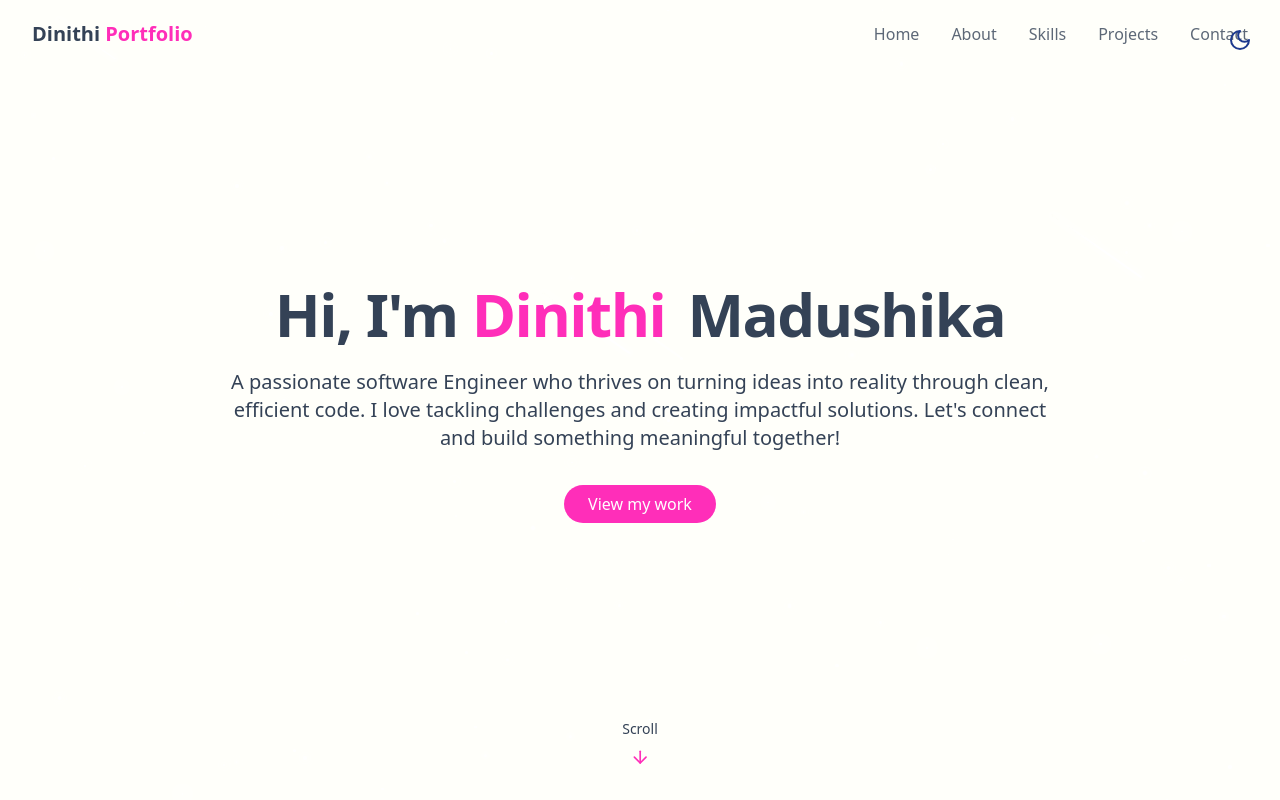
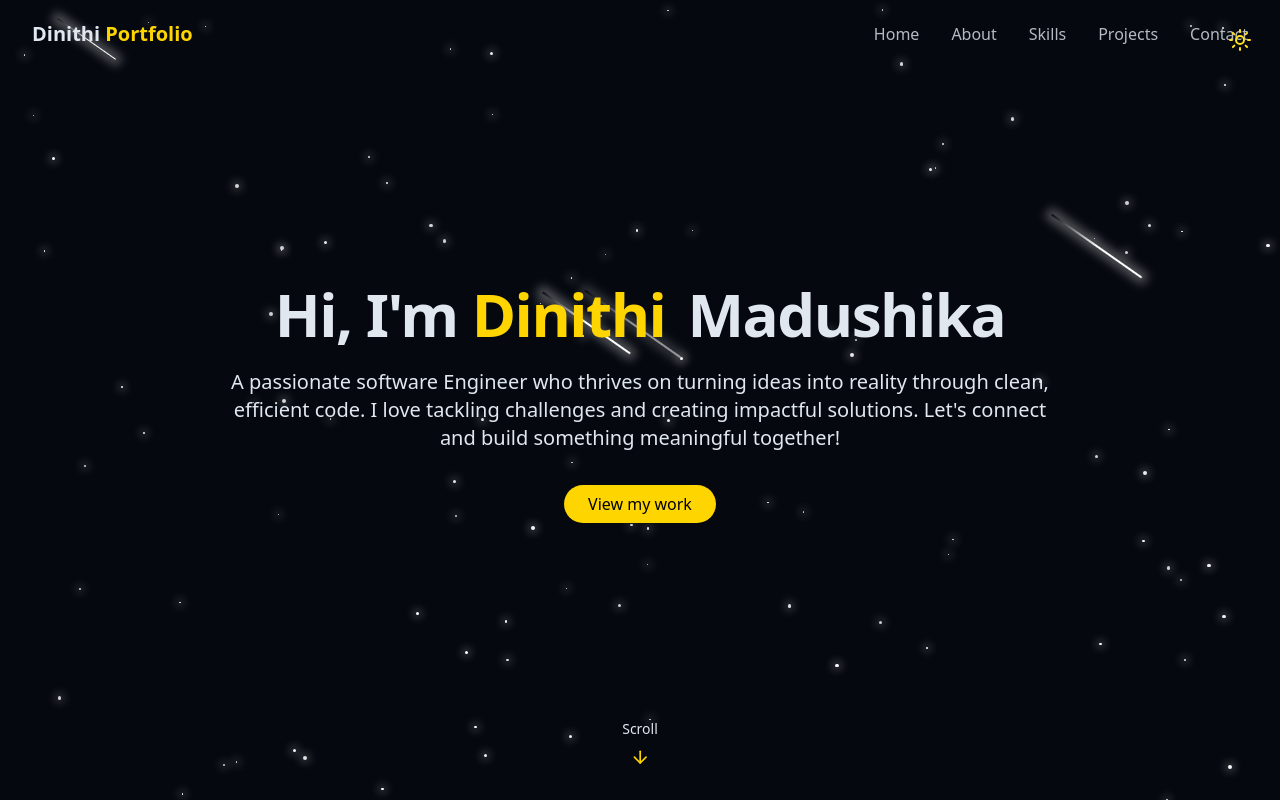
Before and after one commit to Dinithi2001/PORTFOLIO, a React (Vite) app: page / in a window 1280 px wide. Shown: the top 800 px of the page. Built offline with nearby package versions, Linux system fonts and the light colour scheme.

Commit message:
again change styles

```diff
--- a/src/components/StarBackground.jsx
+++ b/src/components/StarBackground.jsx
@@ -1,6 +1,7 @@
 import { useEffect, useState } from "react"
 
 export const StarBackground = () => {
+
     const [stars, setStars] = useState([]);
     const [meteors, setMeteors] = useState([]);
 
--- a/src/components/ThemeToggle.jsx
+++ b/src/components/ThemeToggle.jsx
@@ -4,18 +4,12 @@ import { cn } from "../lib/utils";
 
 export const ThemeToggle = () => {
 
-    const [isDarkMode, setIsDarkMode] = useState(true);
+    const [isDarkMode, setIsDarkMode] = useState(false);
 
     useEffect(()=>{
-        const storedTheme = localStorage.getItem("theme");
-
-        if(storedTheme === "dark"){
-            setIsDarkMode(true)
-            document.documentElement.classList.add("dark");
-        }else{
-            localStorage.setItem("theme","light");
-            setIsDarkMode(false);
-        }
+        document.documentElement.classList.add("dark");
+        localStorage.setItem("theme", "dark");
+        setIsDarkMode(true);
     },[])
 
     const toggleTheme = () =>{
```
